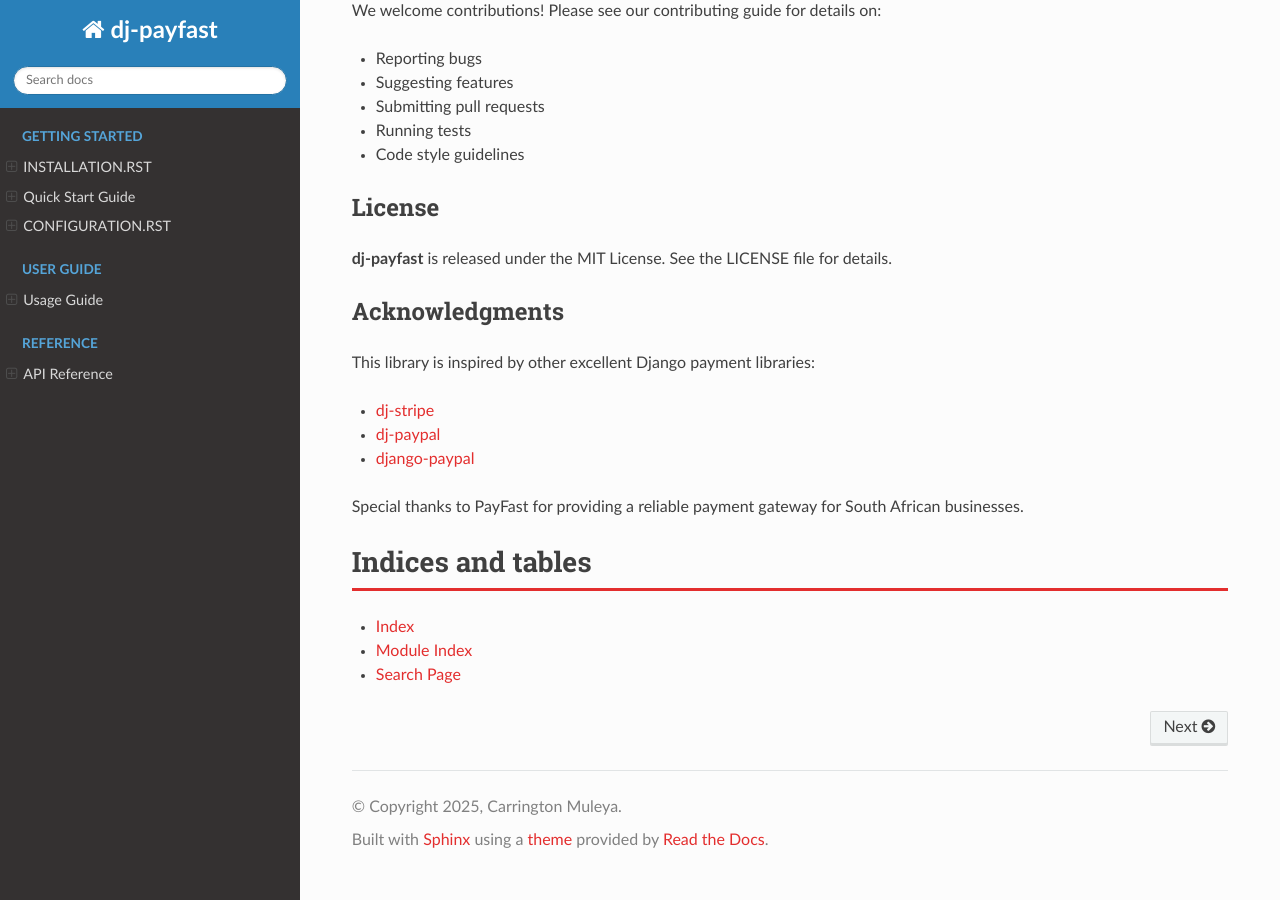
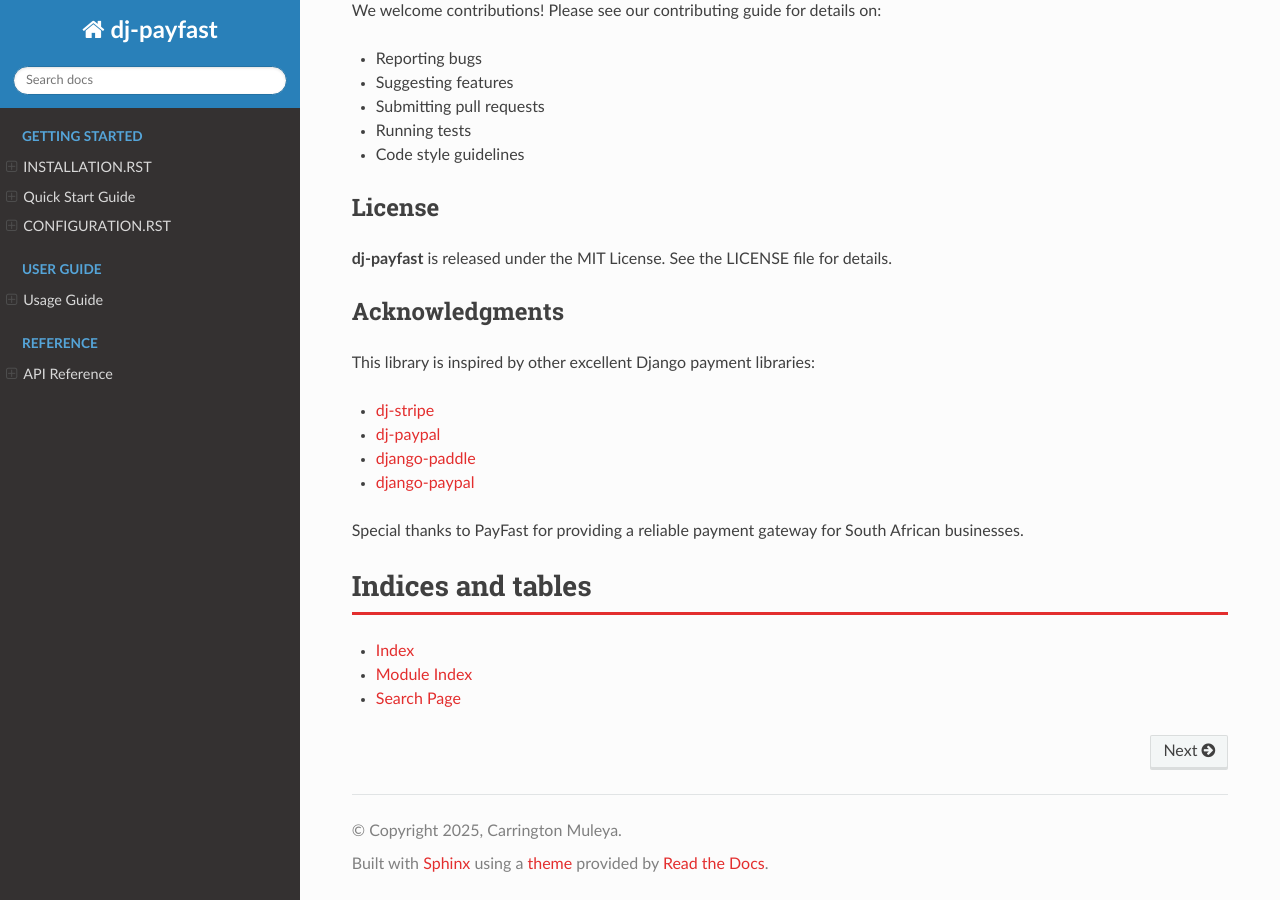
Before and after one commit to Carrington-dev/dj-payfast, a Sphinx documentation site: the page built from docs/index.rst, in a window 1280 px wide and 900 px high, scrolled down 5454 px. Built offline with Sphinx 7.4.7 and the Read the Docs theme 3.1.0, drawn with Linux system fonts in a browser that asks for light colours; pages that are not in the unit, such as notebooks, are missing from menus.

Commit message:
Update index.rst

```diff
--- a/docs/index.rst
+++ b/docs/index.rst
@@ -277,6 +277,7 @@ This library is inspired by other excellent Django payment libraries:
 
 * `dj-stripe <https://github.com/dj-stripe/dj-stripe>`_
 * `dj-paypal <https://github.com/dj-paypal/dj-paypal>`_
+* `django-paddle <https://github.com/paddle-python/dj-paddle>`_
 * `django-paypal <https://github.com/spookylukey/django-paypal>`_
 
 Special thanks to PayFast for providing a reliable payment gateway for South African businesses.
```
